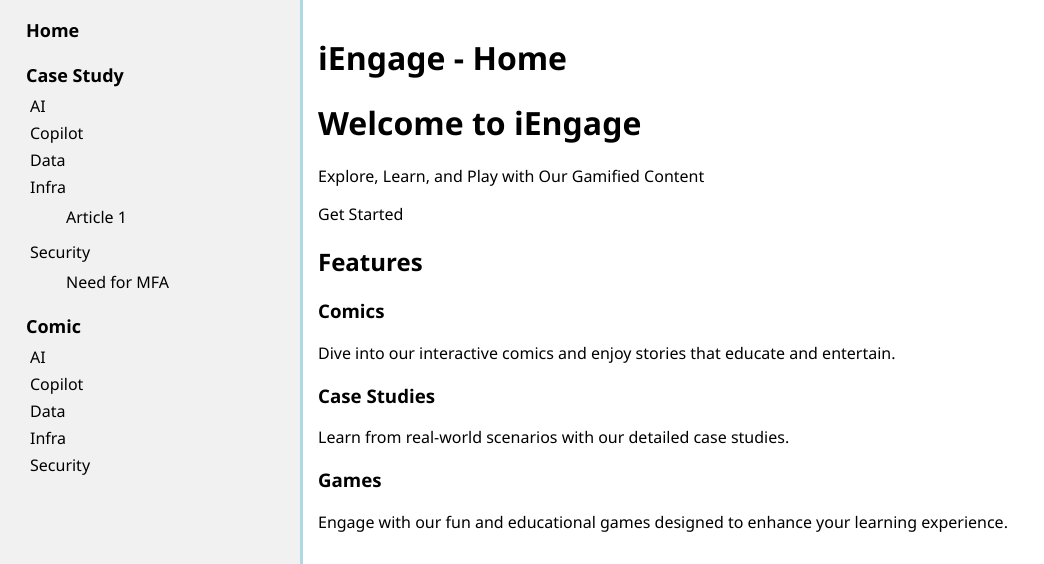
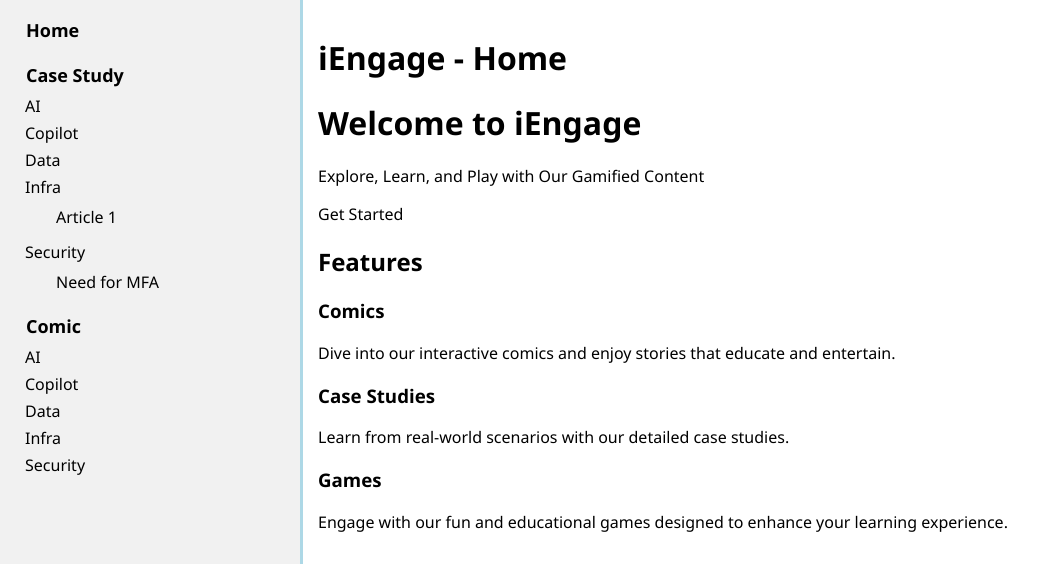
Before and after one commit to ningweinw/iengage, a Jekyll site: the page built from index.markdown, in a window 1280 px wide. Shown: the top 564 px of the page, without its empty margins (0-1044 px from the left). Built offline with Jekyll 4.4.1, drawn with Linux system fonts in a browser that asks for light colours.

Commit message:
Update style.css

```diff
--- a/assets/css/style.css
+++ b/assets/css/style.css
@@ -41,7 +41,7 @@ li a {
 }
 
 li > ul {
-    padding-left: 20px; /* Add padding to submenus */
+    padding-left: 15px; /* Add padding to submenus */
 }
 li > a {
     font-size: 16px; /* Default font size */
```
